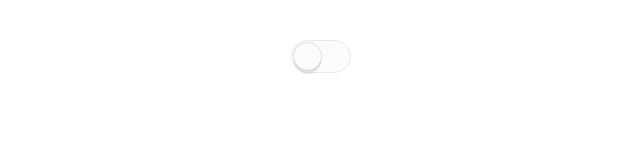
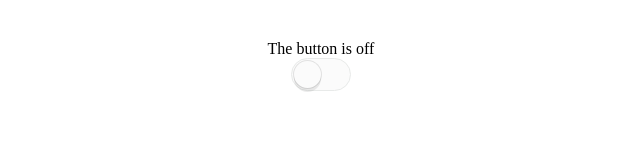
Before and after one commit to luocooldong/Webpack-React-Scss, a React app: page / in a window 1280 px wide. Shown: the top 160 px of the page, without its empty margins (319-959 px from the left). Built offline with nearby package versions, Linux system fonts and the light colour scheme.

Commit message:
Write Compound Components

```diff
--- a/src/App.js
+++ b/src/App.js
@@ -1,22 +1,41 @@
 import React, { Component } from 'react';
-import logo from './logo.svg';
 import './App.css';
 
+function ToggleOn ({on, children}) {
+  return on ? children : null
+}
+
+function ToggleOff({on, children}) {
+  return on ? null: children
+}
+
+function ToggleButton({on, toggle, ...props}) {
+  return (
+    <Switch on={on} onClick={toggle} {...props} />
+  )
+}
+
 class Toggle extends React.Component {
+  static On = ToggleOn
+  static Off = ToggleOff
+  static Button = ToggleButton
   static defaultProps = {onToggle: () => {}}
   state = {on: false}
   toggle = () =>
     this.setState(
       ({on}) => ({on: !on}),
-      () => {
-        this.props.onToggle(this.state.on)
-      },
+      () => this.props.onToggle(this.state.on),
     )
   render() {
-    const {on} = this.state
-    return (
-      <Switch on={on} onClick={this.toggle} />
+    const children = React.Children.map(
+      this.props.children,
+      child =>
+        React.cloneElement(child, {
+          on: this.state.on,
+          toggle: this.toggle,
+        }),
     )
+    return <div>{children}</div>
   }
 }
 
@@ -43,8 +62,12 @@
   render() {
     return (
       <Toggle
-      onToggle={on => console.log('toggle', on)}
-      />
+       onToggle={on => console.log('toggle', on)}
+       >
+        <Toggle.On>The button is on</Toggle.On>
+        <Toggle.Off>The button is off</Toggle.Off>
+        <Toggle.Button />
+      </Toggle>
     );
   }
 }
```
